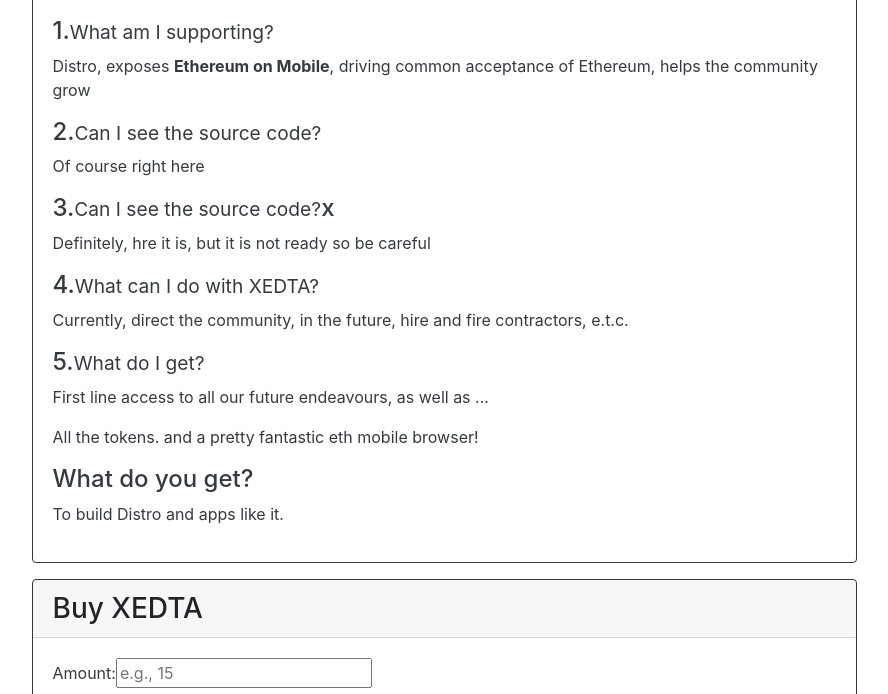
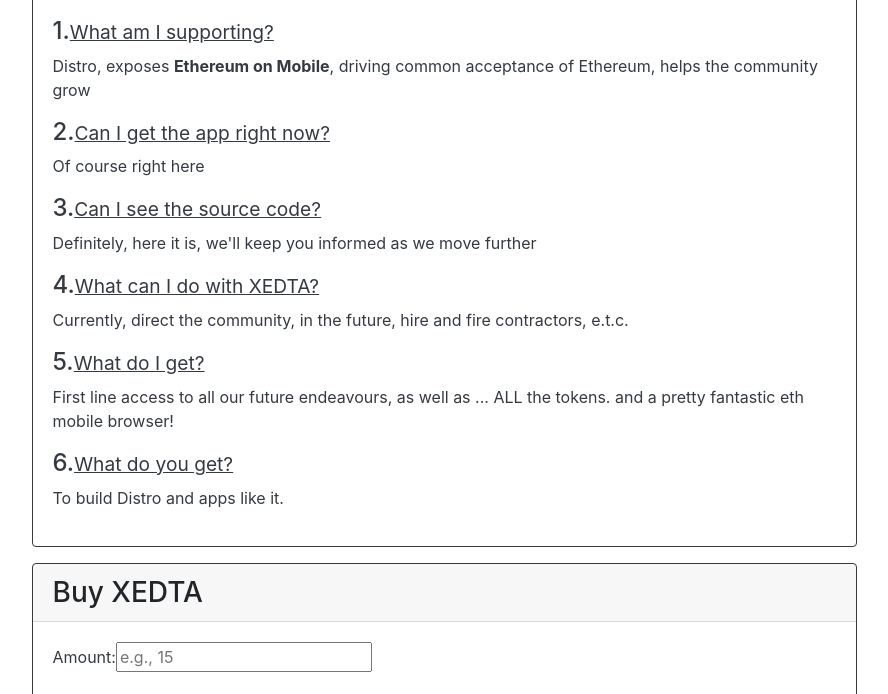
Before and after one commit to ecm-dapps/edta, a website: page app/index.html in a window 1280 px wide. Shown: the part 634-1328 px from the top of the page, without its empty margins (196-1084 px from the left). Drawn offline with nearby package versions, Linux system fonts and the light colour scheme; files whose address does not match are found by name.

Commit message:
#8 updated ux

```diff
--- a/app/index.html
+++ b/app/index.html
@@ -53,23 +53,22 @@
             <h3>FAQ</h4>
           </div>
           <div class="card-body text-dark">
-            <h4>1.<small>What am I supporting?</small></h4>
+            <h4>1.<small><u>What am I supporting?</u></small></h4>
             <p>Distro, exposes <b>Ethereum on Mobile</b>, driving common acceptance of Ethereum, helps the community grow</p>
 
-            <h4>2.<small>Can I see the source code?</small></h4>
+            <h4>2.<small><u>Can I get the app right now?</u></small></h4>
             <p>Of course right here</p>
 
-            <h4>3.<small>Can I see the source code?</small>x</h4>
-            <p>Definitely, hre it is, but it is not ready so be careful</p>
+            <h4>3.<small><u>Can I see the source code?</u></small></h4>
+            <p>Definitely, here it is, we'll keep you informed as we move further</p>
 
-            <h4>4.<small>What can I do with XEDTA?</small></h4>
+            <h4>4.<small><u>What can I do with XEDTA?</u></small></h4>
             <p>Currently, direct the community, in the future, hire and fire contractors, e.t.c. </p>
 
-            <h4>5.<small>What do I get?</small></h4>
-            <p>First line access to all our future endeavours, as well as ...</p>
-            <p>All the tokens. and a pretty fantastic eth mobile browser!</p>
+            <h4>5.<small><u>What do I get?</u></small></h4>
+            <p>First line access to all our future endeavours, as well as ... ALL the tokens. and a pretty fantastic eth mobile browser!</p>
 
-            <h4>What do you get?</h4>
+            <h4>6.<small><u>What do you get?</u></small></h4>
             <p>To build Distro and apps like it.</p>
           </div>
         </div>
```
Also changed, not shown: index.html (+8 -8 lines).
